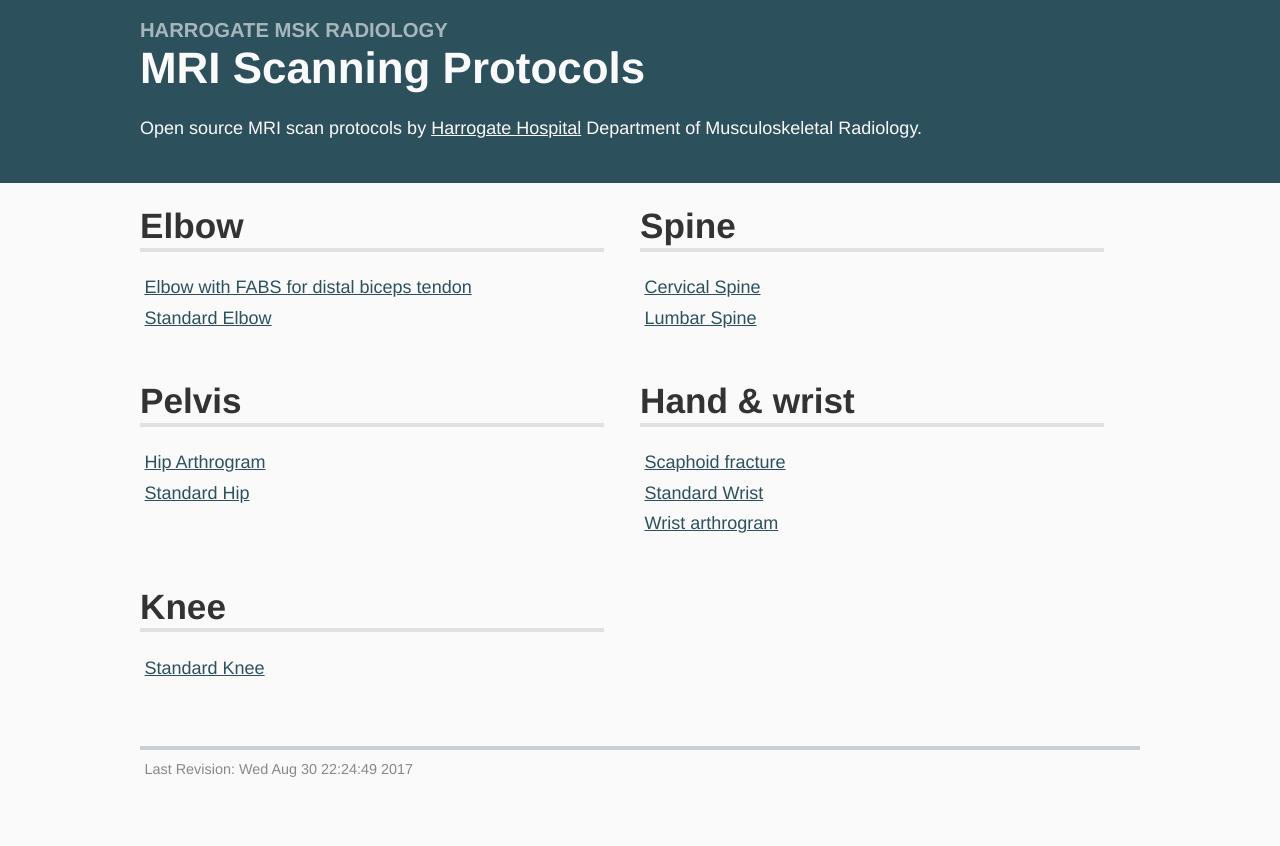
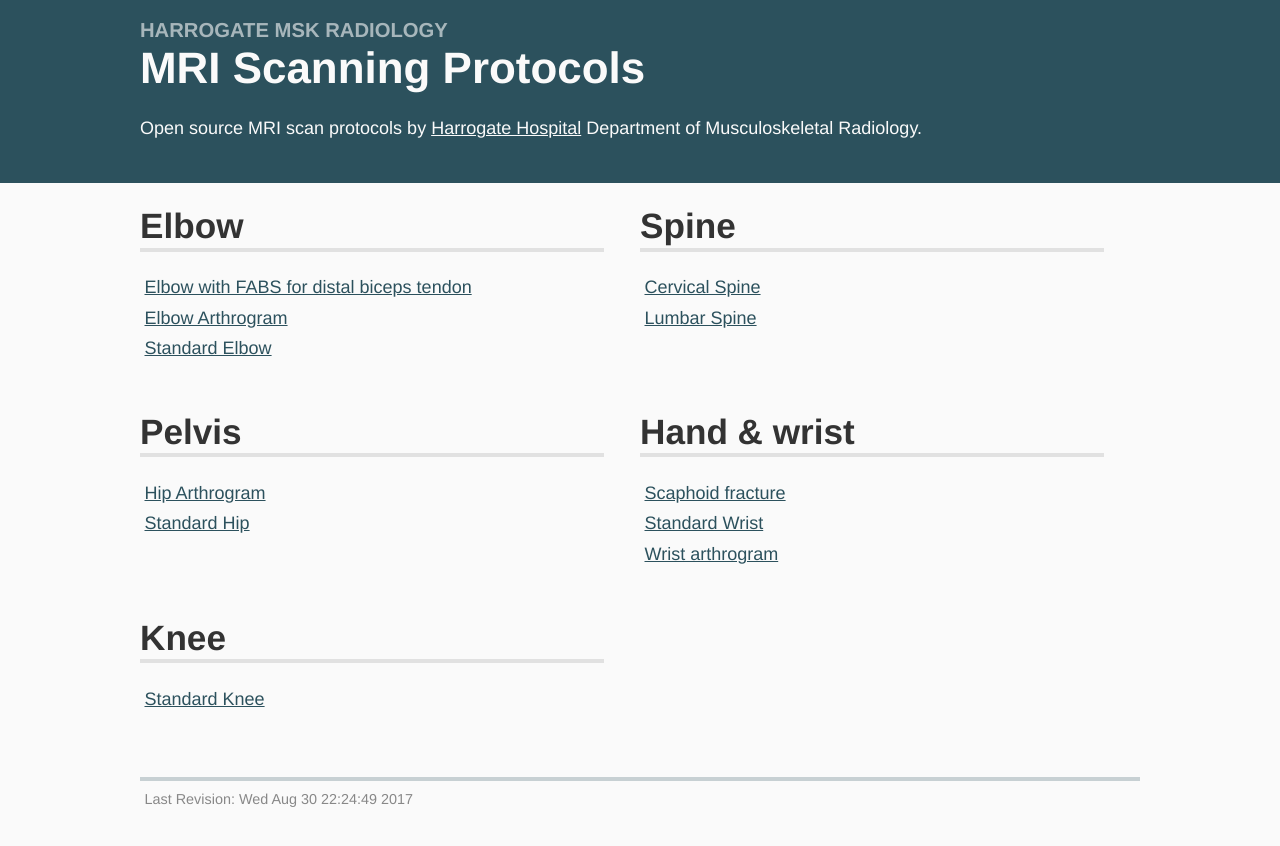
Before and after one commit to harrogatemsk/harrogatemsk.github.io, a Jekyll site: the page built from index.html, in a window 1280 px wide. Shown: the top 846 px of the page. Built offline with Jekyll 4.4.1, drawn with Linux system fonts in a browser that asks for light colours; some web fonts are replaced.

Commit message:
Update elbow-arthrogram.md

```diff
--- a/_protocols/elbow-arthrogram.md
+++ b/_protocols/elbow-arthrogram.md
@@ -1 +1,5 @@
+---
+title: Elbow Arthrogram
+body_part: elbow
+---
 Elbow arthrography is an advanced scanning method
```
